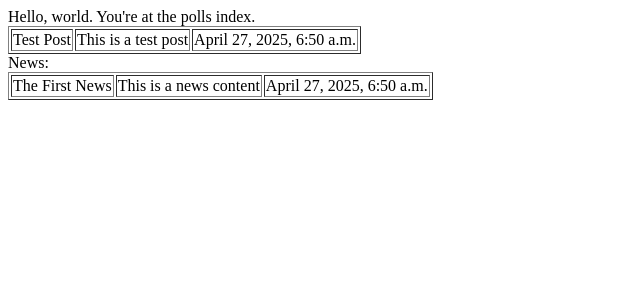
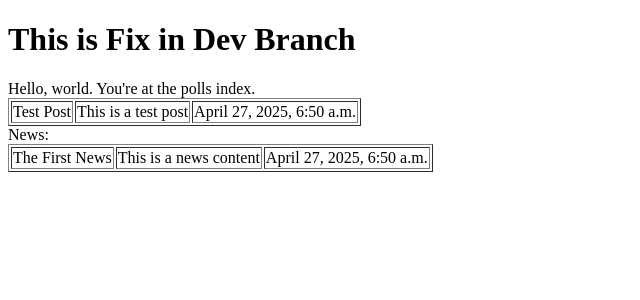
Before and after one commit to hmonster7/autoDepoly, a Django app: page / in a window 1280 px wide. Shown: the top 300 px of the page, without its empty margins (0-640 px from the left). Run offline with Django 5.2, Linux system fonts and the light colour scheme; data comes from the database, SQL or seed files in the repository.

Commit message:
modify con in dev

```diff
--- a/blog/templates/blog/index.html
+++ b/blog/templates/blog/index.html
@@ -5,6 +5,7 @@
     <title>Title</title>
 </head>
 <body>
+<h1>This is Fix in Dev Branch</h1>
 Hello, world. You're at the polls index.
 
 <table border="1">
```
